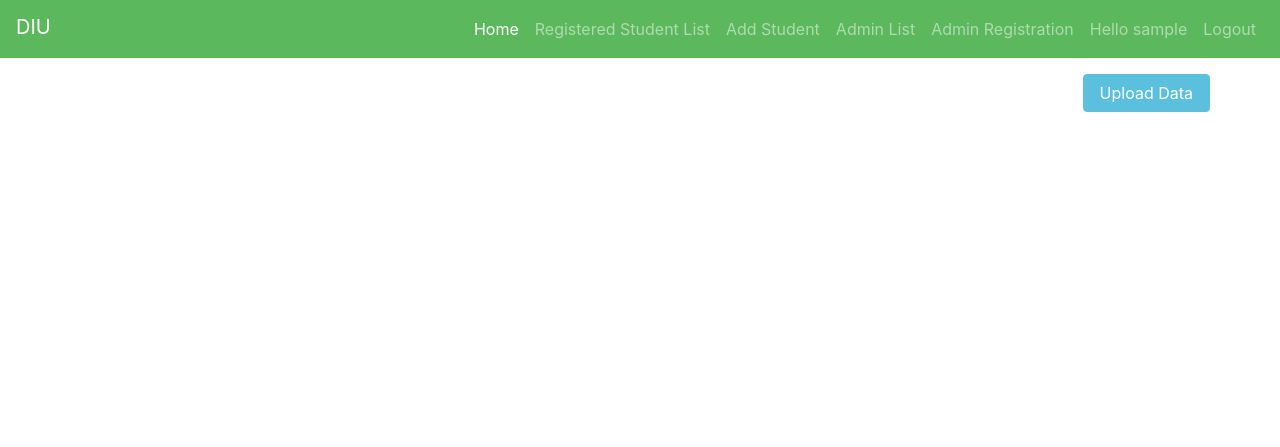
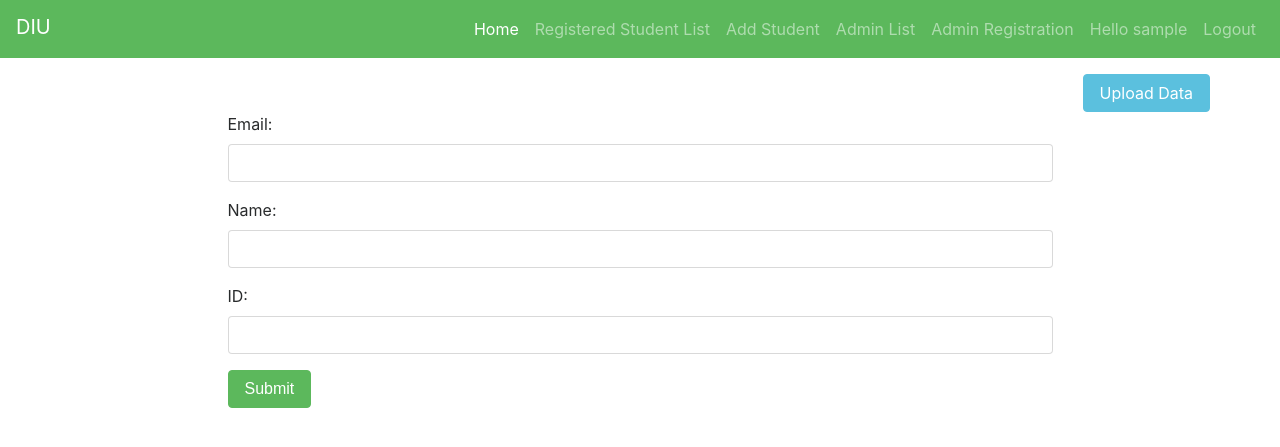
Before and after one commit to fuadwasi/topc_site, a Django app: page /add-student/ in a window 1280 px wide. Shown: the top 447 px of the page. Run offline with Django 3.2, Linux system fonts and the light colour scheme; the visitor is signed in with stand-in values (Sample User, id 1); some libraries are stand-ins or nearby versions.

Commit message:
add student form

```diff
--- a/TOPC_Reg_SYS/templates/add-student.html
+++ b/TOPC_Reg_SYS/templates/add-student.html
@@ -7,5 +7,24 @@
                 <a href="{% url 'upload' %}" class="btn btn-info ml-auto">Upload Data</a>
             </div>
         {% endif %}
+        <div class="row">
+            <div class="col-md-9 mx-auto">
+                <form method="POST">
+            <div class="form-group">
+                <label for="email">Email: </label>
+                <input type="email" id="email" class="form-control">
+            </div>
+            <div class="form-group">
+                <label for="name">Name: </label>
+                <input type="text" id="name" class="form-control">
+            </div>
+            <div class="form-group">
+                <label for="id">ID: </label>
+                <input type="text" id="id" class="form-control">
+            </div>
+            <input type="submit" class="btn btn-success">
+        </form>
+            </div>
+        </div>
     </div>
 {% endblock %}
```
Also changed, not shown: TOPC_Reg_SYS/models.py (+5 -5 lines), TOPC_Reg_SYS/views/all_std.py (+7 -17 lines).
